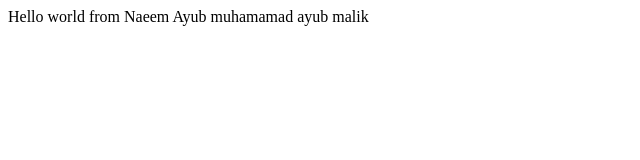
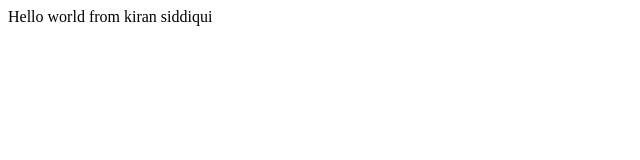
Before and after one commit to Naeemayub/bootcamp2020PIAIC, a plain HTML site: page index.html in a window 1280 px wide. Shown: the whole page, without its empty margins (0-640 px from the left). Drawn offline with Linux system fonts and the light colour scheme.

Commit message:
Update index.html

```diff
--- a/index.html
+++ b/index.html
@@ -6,7 +6,7 @@
 </head>
 <body>
     <div>
-    Hello world from Naeem Ayub  muhamamad ayub malik
+    Hello world from kiran siddiqui
 </div>
 
 </body>
```
